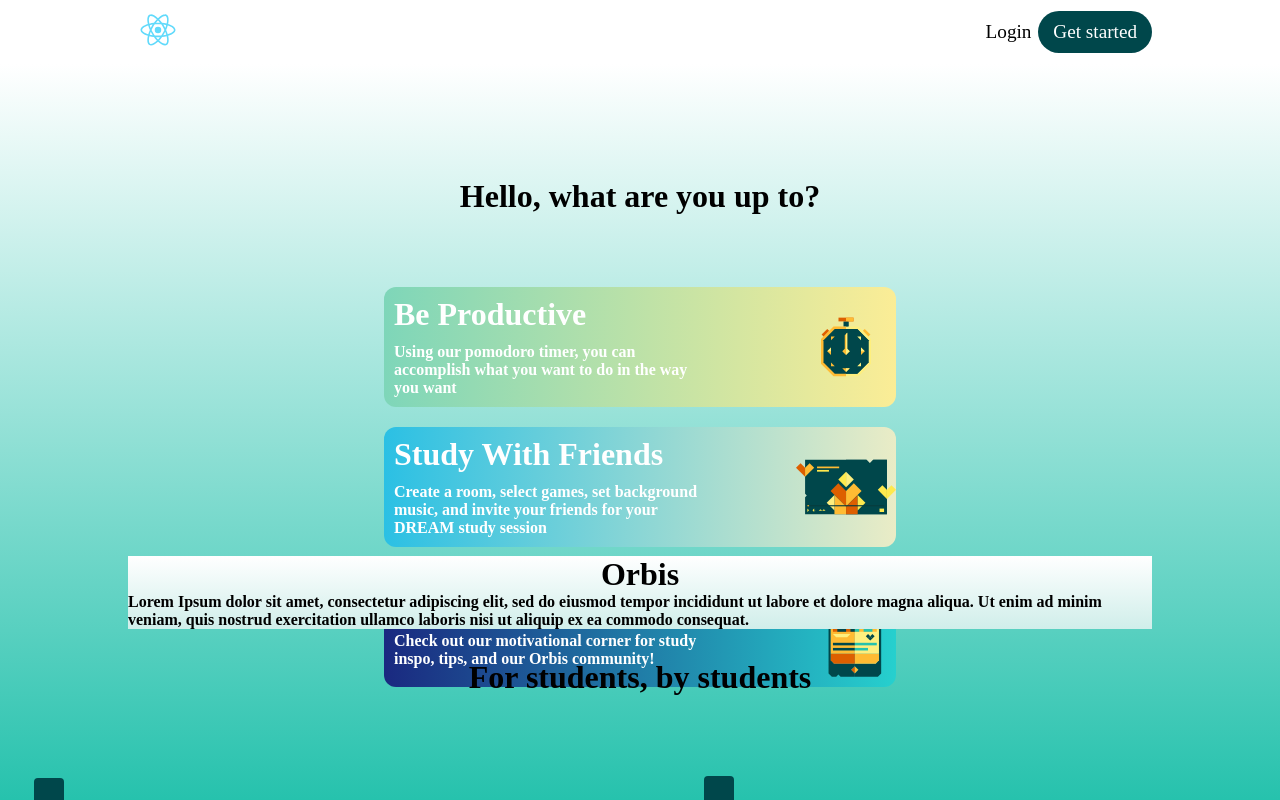
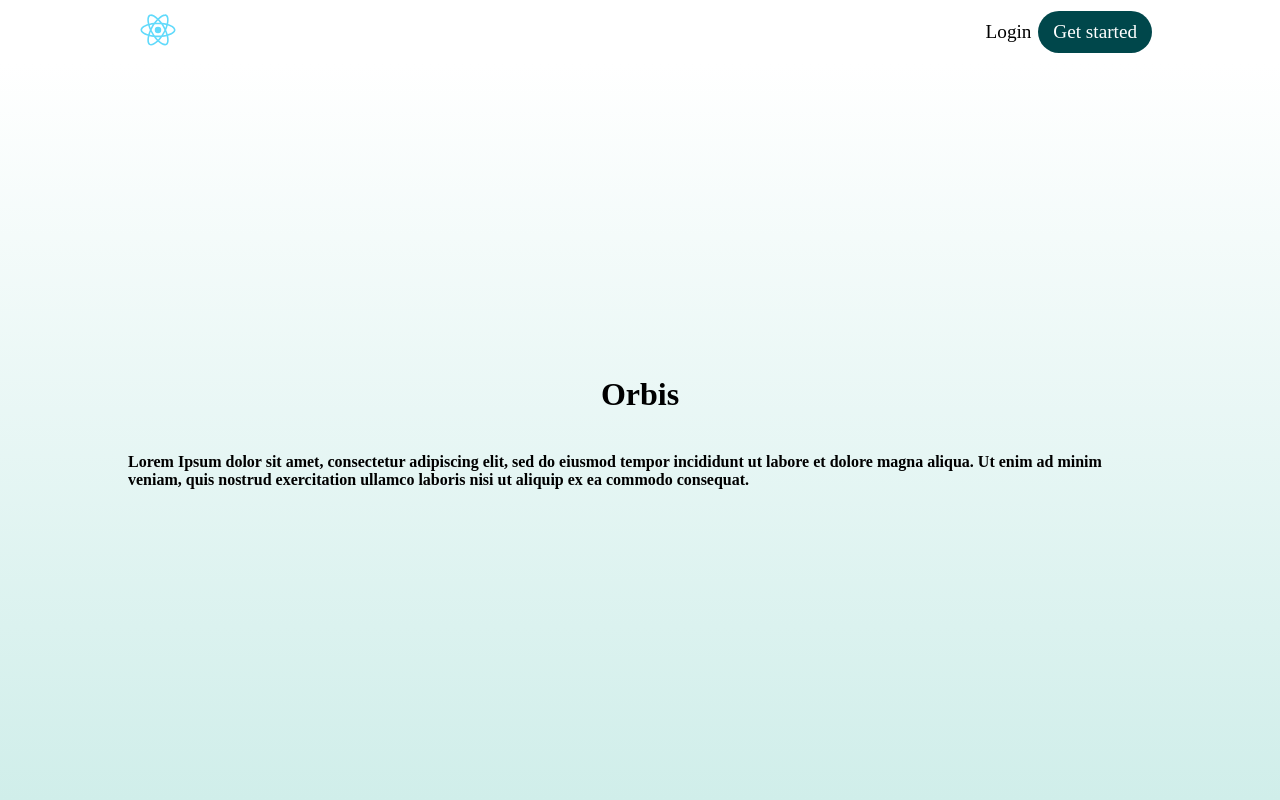
Before and after one commit to mellieho9/orbis, a React (Create React App) app in the folder client/: page / in a window 1280 px wide. Shown: the top 800 px of the page. Built offline with nearby package versions, Linux system fonts and the light colour scheme.

Commit message:
complete landing page!

```diff
--- a/client/src/App.js
+++ b/client/src/App.js
@@ -7,7 +7,9 @@ import Landing from "./components/Landing/Landing"
 import {useState} from "react"
 import Logout from "./components/Logout/Logout"
 import Home from "./components/Home/Home"
+
 import Chat from "./components/Chat/Chat";
+
 
 function App() {
 
@@ -19,9 +21,8 @@ function App() {
       <Navbar isLoggedIn={isLoggedIn} setLoggedIn={setLoggedIn}/>
       <Switch>
         <Route exact path="/">
-          <Landing/>
+          {/* <Landing/> */}
           <Home/>
-
         </Route>
         <Route path="/login">
           <Login setLoggedIn={setLoggedIn} setLogInEmail={setEmail}/>
--- a/client/src/components/Home/Home.css
+++ b/client/src/components/Home/Home.css
@@ -1,21 +1,31 @@
 .home{
-    height: 92vh;
+    min-height: 92vh;
+    width: 100%;
     display: flex;
     align-items: center;
     justify-content: center;
     flex-direction: column;
-    gap: 30px;
+    gap: 40px;
+    overflow-x: hidden;
 
 
 }
 
 .header{
     display: flex;
+    width: 100%;
     flex-direction: column;
     height: 92vh;
     align-items: center;
     justify-content: center;
     background-image: linear-gradient(#FFFFFF, #D0EEEA);
+    gap: 5vh;
+
+}
+
+.header h4{
+    width: 10vw;
+    align-items: center;
 
 }
 
@@ -29,6 +39,7 @@
     flex-direction: column;
     align-items: center;
     gap: 80px;
+    margin-top: 20vh;
 
 
 }
```
Also changed, not shown: client/src/components/Confirmation/Confirmation.css (added), client/src/components/Confirmation/Confirmation.js (added).
